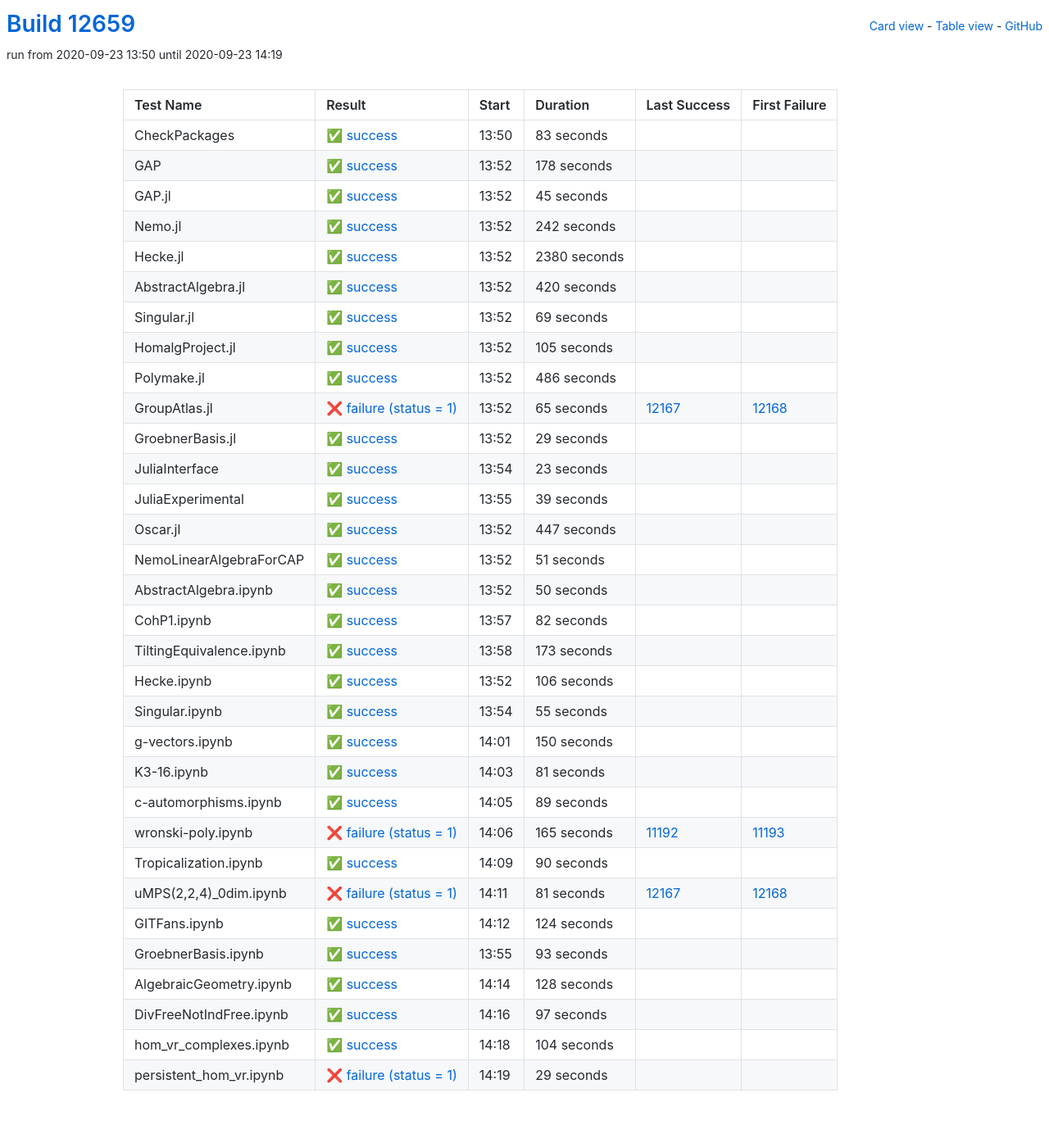
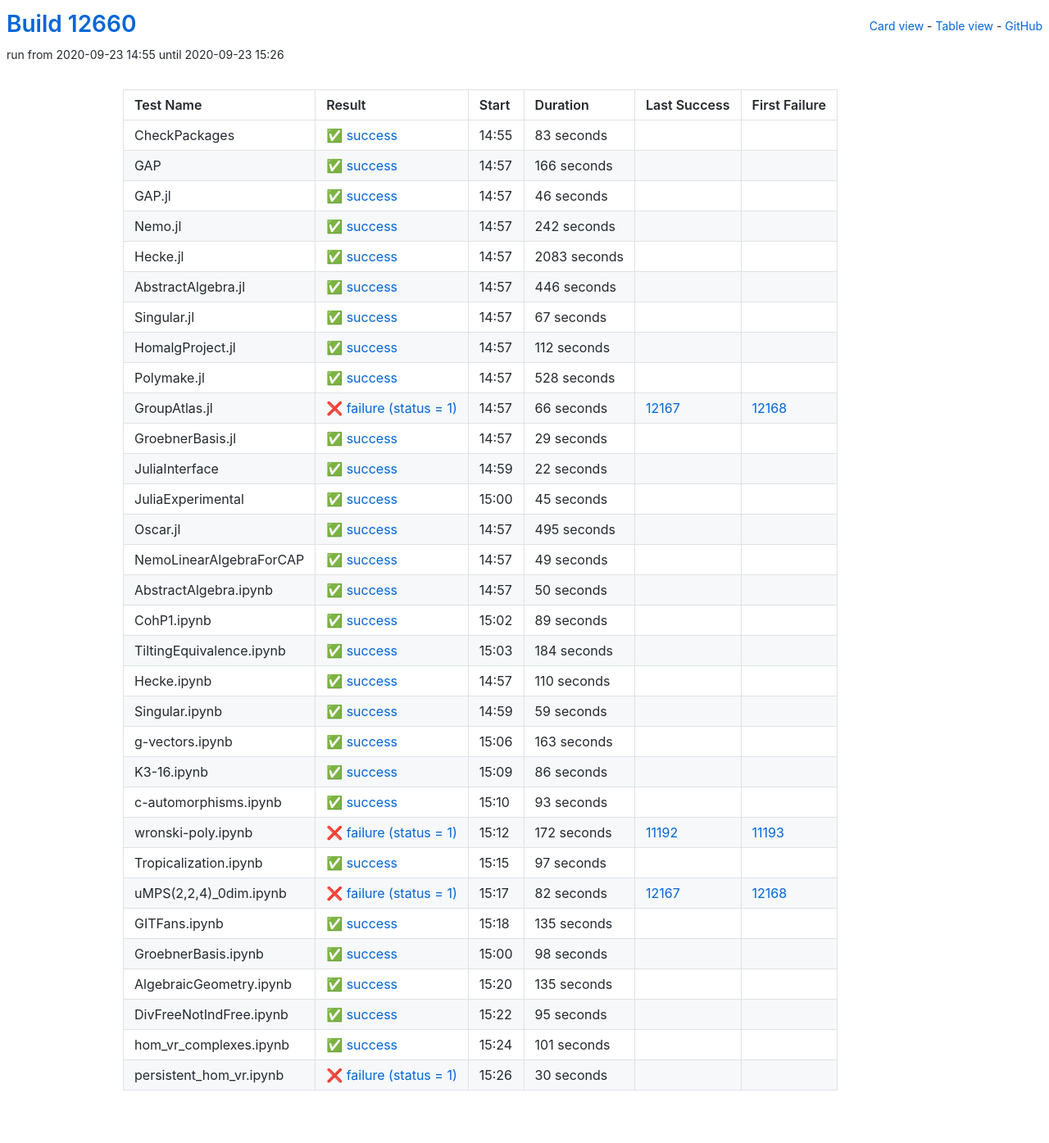
Before and after one commit to oscar-system/oscar-ci-status, a Jekyll site: the page built from table.html, in a window 1280 px wide. Shown: the whole page at 82% size. Built offline with Jekyll 4.4.1, drawn with Linux system fonts in a browser that asks for light colours.

Commit message:
Build #12660

```diff
--- a/_data/ci.yml
+++ b/_data/ci.yml
@@ -1,6 +1,6 @@
 ---
-build: 12659
-build_url: https://oscarci.mathematik.uni-kl.de/job/oscar/12659/
+build: 12660
+build_url: https://oscarci.mathematik.uni-kl.de/job/oscar/12660/
 job: oscar
 organization: oscar-system
 repo: oscar-ci-status
@@ -8,8 +8,8 @@
 tests:
 - name: CheckPackages
   id: checkpackages
-  log: https://oscarci.mathematik.uni-kl.de/job/oscar/12659/artifact/logs/build-12659/CheckPackages.log
-  start: 2020-09-23 13:50
+  log: https://oscarci.mathematik.uni-kl.de/job/oscar/12660/artifact/logs/build-12660/CheckPackages.log
+  start: 2020-09-23 14:55
   success: true
   exitcode: 0
   status: success
@@ -20,32 +20,32 @@
   first_failure_url:
 - name: GAP
   id: gap
-  log: https://oscarci.mathematik.uni-kl.de/job/oscar/12659/artifact/logs/build-12659/GAP.log
-  start: 2020-09-23 13:52
+  log: https://oscarci.mathematik.uni-kl.de/job/oscar/12660/artifact/logs/build-12660/GAP.log
+  start: 2020-09-23 14:57
   success: true
   exitcode: 0
   status: success
-  duration: 178
+  duration: 166
   last_success: false
   last_success_url:
   first_failure: false
   first_failure_url:
 - name: GAP.jl
   id: gap-jl
-  log: https://oscarci.mathematik.uni-kl.de/job/oscar/12659/artifact/logs/build-12659/GAP.jl.log
-  start: 2020-09-23 13:52
+  log: https://oscarci.mathematik.uni-kl.de/job/oscar/12660/artifact/logs/build-12660/GAP.jl.log
+  start: 2020-09-23 14:57
   success: true
   exitcode: 0
   status: success
-  duration: 45
+  duration: 46
   last_success: false
   last_success_url:
   first_failure: false
   first_failure_url:
 - name: Nemo.jl
   id: nemo-jl
-  log: https://oscarci.mathematik.uni-kl.de/job/oscar/12659/artifact/logs/build-12659/Nemo.jl.log
-  start: 2020-09-23 13:52
+  log: https://oscarci.mathematik.uni-kl.de/job/oscar/12660/artifact/logs/build-12660/Nemo.jl.log
+  start: 2020-09-23 14:57
   success: true
   exitcode: 0
   status: success
@@ -56,80 +56,80 @@
   first_failure_url:
 - name: Hecke.jl
   id: hecke-jl
-  log: https://oscarci.mathematik.uni-kl.de/job/oscar/12659/artifact/logs/build-12659/Hecke.jl.log
-  start: 2020-09-23 13:52
+  log: https://oscarci.mathematik.uni-kl.de/job/oscar/12660/artifact/logs/build-12660/Hecke.jl.log
+  start: 2020-09-23 14:57
   success: true
   exitcode: 0
   status: success
-  duration: 2380
+  duration: 2083
   last_success: false
   last_success_url:
   first_failure: false
   first_failure_url:
 - name: AbstractAlgebra.jl
   id: abstractalgebra-jl
-  log: https://oscarci.mathematik.uni-kl.de/job/oscar/12659/artifact/logs/build-12659/AbstractAlgebra.jl.log
-  start: 2020-09-23 13:52
+  log: https://oscarci.mathematik.uni-kl.de/job/oscar/12660/artifact/logs/build-12660/AbstractAlgebra.jl.log
+  start: 2020-09-23 14:57
   success: true
   exitcode: 0
   status: success
-  duration: 420
+  duration: 446
   last_success: false
   last_success_url:
   first_failure: false
   first_failure_url:
 - name: Singular.jl
   id: singular-jl
-  log: https://oscarci.mathematik.uni-kl.de/job/oscar/12659/artifact/logs/build-12659/Singular.jl.log
-  start: 2020-09-23 13:52
+  log: https://oscarci.mathematik.uni-kl.de/job/oscar/12660/artifact/logs/build-12660/Singular.jl.log
+  start: 2020-09-23 14:57
   success: true
   exitcode: 0
   status: success
-  duration: 69
+  duration: 67
   last_success: false
   last_success_url:
   first_failure: false
   first_failure_url:
 - name: HomalgProject.jl
   id: homalgproject-jl
-  log: https://oscarci.mathematik.uni-kl.de/job/oscar/12659/artifact/logs/build-12659/HomalgProject.jl.log
-  start: 2020-09-23 13:52
+  log: https://oscarci.mathematik.uni-kl.de/job/oscar/12660/artifact/logs/build-12660/HomalgProject.jl.log
+  start: 2020-09-23 14:57
   success: true
   exitcode: 0
   status: success
-  duration: 105
+  duration: 112
   last_success: false
   last_success_url:
   first_failure: false
   first_failure_url:
 - name: Polymake.jl
   id: polymake-jl
-  log: https://oscarci.mathematik.uni-kl.de/job/oscar/12659/artifact/logs/build-12659/Polymake.jl.log
-  start: 2020-09-23 13:52
+  log: https://oscarci.mathematik.uni-kl.de/job/oscar/12660/artifact/logs/build-12660/Polymake.jl.log
+  start: 2020-09-23 14:57
   success: true
   exitcode: 0
   status: success
-  duration: 486
+  duration: 528
   last_success: false
   last_success_url:
   first_failure: false
   first_failure_url:
 - name: GroupAtlas.jl
   id: groupatlas-jl
-  log: https://oscarci.mathematik.uni-kl.de/job/oscar/12659/artifact/logs/build-12659/GroupAtlas.jl.log
-  start: 2020-09-23 13:52
+  log: https://oscarci.mathematik.uni-kl.de/job/oscar/12660/artifact/logs/build-12660/GroupAtlas.jl.log
+  start: 2020-09-23 14:57
   success: false
   exitcode: 1
   status: failure
-  duration: 65
+  duration: 66
   last_success: 12167
   last_success_url: https://oscarci.mathematik.uni-kl.de/job/oscar/12167/
   first_failure: 12168
   first_failure_url: https://oscarci.mathematik.uni-kl.de/job/oscar/12168/
 - name: GroebnerBasis.jl
   id: groebnerbasis-jl
-  log: https://oscarci.mathematik.uni-kl.de/job/oscar/12659/artifact/logs/build-12659/GroebnerBasis.jl.log
-  start: 2020-09-23 13:52
+  log: https://oscarci.mathematik.uni-kl.de/job/oscar/12660/artifact/logs/build-12660/GroebnerBasis.jl.log
+  start: 2020-09-23 14:57
   success: true
   exitcode: 0
   status: success
@@ -140,56 +140,56 @@
   first_failure_url:
 - name: JuliaInterface
   id: juliainterface
-  log: https://oscarci.mathematik.uni-kl.de/job/oscar/12659/artifact/logs/build-12659/JuliaInterface.log
-  start: 2020-09-23 13:54
+  log: https://oscarci.mathematik.uni-kl.de/job/oscar/12660/artifact/logs/build-12660/JuliaInterface.log
+  start: 2020-09-23 14:59
   success: true
   exitcode: 0
   status: success
-  duration: 23
+  duration: 22
   last_success: false
   last_success_url:
   first_failure: false
   first_failure_url:
 - name: JuliaExperimental
   id: juliaexperimental
-  log: https://oscarci.mathematik.uni-kl.de/job/oscar/12659/artifact/logs/build-12659/JuliaExperimental.log
-  start: 2020-09-23 13:55
+  log: https://oscarci.mathematik.uni-kl.de/job/oscar/12660/artifact/logs/build-12660/JuliaExperimental.log
+  start: 2020-09-23 15:00
   success: true
   exitcode: 0
   status: success
-  duration: 39
+  duration: 45
   last_success: false
   last_success_url:
   first_failure: false
   first_failure_url:
 - name: Oscar.jl
   id: oscar-jl
-  log: https://oscarci.mathematik.uni-kl.de/job/oscar/12659/artifact/logs/build-12659/Oscar.jl.log
-  start: 2020-09-23 13:52
+  log: https://oscarci.mathematik.uni-kl.de/job/oscar/12660/artifact/logs/build-12660/Oscar.jl.log
+  start: 2020-09-23 14:57
   success: true
   exitcode: 0
   status: success
-  duration: 447
+  duration: 495
   last_success: false
   last_success_url:
   first_failure: false
   first_failure_url:
 - name: NemoLinearAlgebraForCAP
   id: nemolinearalgebraforcap
-  log: https://oscarci.mathematik.uni-kl.de/job/oscar/12659/artifact/logs/build-12659/NemoLinearAlgebraForCAP.log
-  start: 2020-09-23 13:52
+  log: https://oscarci.mathematik.uni-kl.de/job/oscar/12660/artifact/logs/build-12660/NemoLinearAlgebraForCAP.log
+  start: 2020-09-23 14:57
   success: true
   exitcode: 0
   status: success
-  duration: 51
+  duration: 49
   last_success: false
   last_success_url:
   first_failure: false
   first_failure_url:
 - name: AbstractAlgebra.ipynb
   id: abstractalgebra-ipynb
-  log: https://oscarci.mathematik.uni-kl.de/job/oscar/12659/artifact/logs/build-12659/AbstractAlgebra.ipynb.log
-  start: 2020-09-23 13:52
+  log: https://oscarci.mathematik.uni-kl.de/job/oscar/12660/artifact/logs/build-12660/AbstractAlgebra.ipynb.log
+  start: 2020-09-23 14:57
   success: true
   exitcode: 0
   status: success
@@ -200,80 +200,8 @@
   first_failure_url:
 - name: CohP1.ipynb
   id: cohp1-ipynb
-  log: https://oscarci.mathematik.uni-kl.de/job/oscar/12659/artifact/logs/build-12659/CohP1.ipynb.log
-  start: 2020-09-23 13:57
-  success: true
-  exitcode: 0
-  status: success
-  duration: 82
-  last_success: false
-  last_success_url:
-  first_failure: false
-  first_failure_url:
-- name: TiltingEquivalence.ipynb
-  id: tiltingequivalence-ipynb
-  log: https://oscarci.mathematik.uni-kl.de/job/oscar/12659/artifact/logs/build-12659/TiltingEquivalence.ipynb.log
-  start: 2020-09-23 13:58
-  success: true
-  exitcode: 0
-  status: success
-  duration: 173
-  last_success: false
-  last_success_url:
-  first_failure: false
-  first_failure_url:
-- name: Hecke.ipynb
-  id: hecke-ipynb
-  log: https://oscarci.mathematik.uni-kl.de/job/oscar/12659/artifact/logs/build-12659/Hecke.ipynb.log
-  start: 2020-09-23 13:52
-  success: true
-  exitcode: 0
-  status: success
-  duration: 106
-  last_success: false
-  last_success_url:
-  first_failure: false
-  first_failure_url:
-- name: Singular.ipynb
-  id: singular-ipynb
-  log: https://oscarci.mathematik.uni-kl.de/job/oscar/12659/artifact/logs/build-12659/Singular.ipynb.log
-  start: 2020-09-23 13:54
-  success: true
-  exitcode: 0
-  status: success
-  duration: 55
-  last_success: false
-  last_success_url:
-  first_failure: false
-  first_failure_url:
-- name: g-vectors.ipynb
-  id: g-vectors-ipynb
-  log: https://oscarci.mathematik.uni-kl.de/job/oscar/12659/artifact/logs/build-12659/g-vectors.ipynb.log
-  start: 2020-09-23 14:01
-  success: true
-  exitcode: 0
-  status: success
-  duration: 150
-  last_success: false
-  last_success_url:
-  first_failure: false
-  first_failure_url:
-- name: K3-16.ipynb
-  id: k3-16-ipynb
-  log: https://oscarci.mathematik.uni-kl.de/job/oscar/12659/artifact/logs/build-12659/K3-16.ipynb.log
-  start: 2020-09-23 14:03
-  success: true
-  exitcode: 0
-  status: success
-  duration: 81
-  last_success: false
-  last_success_url:
-  first_failure: false
-  first_failure_url:
-- name: c-automorphisms.ipynb
-  id: c-automorphisms-ipynb
-  log: https://oscarci.mathematik.uni-kl.de/job/oscar/12659/artifact/logs/build-12659/c-automorphisms.ipynb.log
-  start: 2020-09-23 14:05
+  log: https://oscarci.mathematik.uni-kl.de/job/oscar/12660/artifact/logs/build-12660/CohP1.ipynb.log
+  start: 2020-09-23 15:02
   success: true
   exitcode: 0
   status: success
@@ -282,58 +210,70 @@
   last_success_url:
   first_failure: false
   first_failure_url:
-- name: wronski-poly.ipynb
-  id: wronski-poly-ipynb
-  log: https://oscarci.mathematik.uni-kl.de/job/oscar/12659/artifact/logs/build-12659/wronski-poly.ipynb.log
-  start: 2020-09-23 14:06
-  success: false
-  exitcode: 1
-  status: failure
-  duration: 165
-  last_success: 11192
-  last_success_url: https://oscarci.mathematik.uni-kl.de/job/oscar/11192/
-  first_failure: 11193
-  first_failure_url: https://oscarci.mathematik.uni-kl.de/job/oscar/11193/
-- name: Tropicalization.ipynb
-  id: tropicalization-ipynb
-  log: https://oscarci.mathematik.uni-kl.de/job/oscar/12659/artifact/logs/build-12659/Tropicalization.ipynb.log
-  start: 2020-09-23 14:09
+- name: TiltingEquivalence.ipynb
+  id: tiltingequivalence-ipynb
+  log: https://oscarci.mathematik.uni-kl.de/job/oscar/12660/artifact/logs/build-12660/TiltingEquivalence.ipynb.log
+  start: 2020-09-23 15:03
   success: true
   exitcode: 0
   status: success
-  duration: 90
+  duration: 184
   last_success: false
   last_success_url:
   first_failure: false
   first_failure_url:
-- name: uMPS(2,2,4)_0dim.ipynb
-  id: umps-2-2-4-0dim-ipynb
-  log: https://oscarci.mathematik.uni-kl.de/job/oscar/12659/artifact/logs/build-12659/uMPS-2-2-4-_0dim.ipynb.log
-  start: 2020-09-23 14:11
-  success: false
-  exitcode: 1
-  status: failure
-  duration: 81
-  last_success: 12167
-  last_success_url: https://oscarci.mathematik.uni-kl.de/job/oscar/12167/
-  first_failure: 12168
-  first_failure_url: https://oscarci.mathematik.uni-kl.de/job/oscar/12168/
-- name: GITFans.ipynb
-  id: gitfans-ipynb
-  log: https://oscarci.mathematik.uni-kl.de/job/oscar/12659/artifact/logs/build-12659/GITFans.ipynb.log
-  start: 2020-09-23 14:12
+- name: Hecke.ipynb
+  id: hecke-ipynb
+  log: https://oscarci.mathematik.uni-kl.de/job/oscar/12660/artifact/logs/build-12660/Hecke.ipynb.log
+  start: 2020-09-23 14:57
   success: true
   exitcode: 0
   status: success
-  duration: 124
+  duration: 110
   last_success: false
   last_success_url:
   first_failure: false
   first_failure_url:
-- name: GroebnerBasis.ipynb
-  id: groebnerbasis-ipynb
-  log: https://oscarci.mathematik.uni-kl.de/job/oscar/12659/artifact/logs/build-12659/GroebnerBasis.ipynb.log
-  start: 2020-09-23 13:55
+- name: Singular.ipynb
+  id: singular-ipynb
+  log: https://oscarci.mathematik.uni-kl.de/job/oscar/12660/artifact/logs/build-12660/Singular.ipynb.log
+  start: 2020-09-23 14:59
+  success: true
+  exitcode: 0
+  status: success
+  duration: 59
+  last_success: false
+  last_success_url:
+  first_failure: false
+  first_failure_url:
+- name: g-vectors.ipynb
+  id: g-vectors-ipynb
+  log: https://oscarci.mathematik.uni-kl.de/job/oscar/12660/artifact/logs/build-12660/g-vectors.ipynb.log
+  start: 2020-09-23 15:06
+  success: true
+  exitcode: 0
+  status: success
+  duration: 163
+  last_success: false
+  last_success_url:
+  first_failure: false
+  first_failure_url:
+- name: K3-16.ipynb
+  id: k3-16-ipynb
+  log: https://oscarci.mathematik.uni-kl.de/job/oscar/12660/artifact/logs/build-12660/K3-16.ipynb.log
+  start: 2020-09-23 15:09
+  success: true
+  exitcode: 0
+  status: success
+  duration: 86
+  last_success: false
+  last_success_url:
+  first_failure: false
+  first_failure_url:
+- name: c-automorphisms.ipynb
+  id: c-automorphisms-ipynb
+  log: https://oscarci.mathematik.uni-kl.de/job/oscar/12660/artifact/logs/build-12660/c-automorphisms.ipynb.log
+  start: 2020-09-23 15:10
   success: true
   exitcode: 0
   status: success
@@ -342,22 +282,22 @@
   last_success_url:
   first_failure: false
   first_failure_url:
-- name: AlgebraicGeometry.ipynb
-  id: algebraicgeometry-ipynb
-  log: https://oscarci.mathematik.uni-kl.de/job/oscar/12659/artifact/logs/build-12659/AlgebraicGeometry.ipynb.log
-  start: 2020-09-23 14:14
-  success: true
-  exitcode: 0
-  status: success
-  duration: 128
-  last_success: false
-  last_success_url:
-  first_failure: false
-  first_failure_url:
-- name: DivFreeNotIndFree.ipynb
-  id: divfreenotindfree-ipynb
-  log: https://oscarci.mathematik.uni-kl.de/job/oscar/12659/artifact/logs/build-12659/DivFreeNotIndFree.ipynb.log
-  start: 2020-09-23 14:16
+- name: wronski-poly.ipynb
+  id: wronski-poly-ipynb
+  log: https://oscarci.mathematik.uni-kl.de/job/oscar/12660/artifact/logs/build-12660/wronski-poly.ipynb.log
+  start: 2020-09-23 15:12
+  success: false
+  exitcode: 1
+  status: failure
+  duration: 172
+  last_success: 11192
+  last_success_url: https://oscarci.mathematik.uni-kl.de/job/oscar/11192/
+  first_failure: 11193
+  first_failure_url: https://oscarci.mathematik.uni-kl.de/job/oscar/11193/
+- name: Tropicalization.ipynb
+  id: tropicalization-ipynb
+  log: https://oscarci.mathematik.uni-kl.de/job/oscar/12660/artifact/logs/build-12660/Tropicalization.ipynb.log
+  start: 2020-09-23 15:15
   success: true
   exitcode: 0
   status: success
@@ -366,26 +306,86 @@
   last_success_url:
   first_failure: false
   first_failure_url:
-- name: hom_vr_complexes.ipynb
-  id: hom-vr-complexes-ipynb
-  log: https://oscarci.mathematik.uni-kl.de/job/oscar/12659/artifact/logs/build-12659/hom_vr_complexes.ipynb.log
-  start: 2020-09-23 14:18
+- name: uMPS(2,2,4)_0dim.ipynb
+  id: umps-2-2-4-0dim-ipynb
+  log: https://oscarci.mathematik.uni-kl.de/job/oscar/12660/artifact/logs/build-12660/uMPS-2-2-4-_0dim.ipynb.log
+  start: 2020-09-23 15:17
+  success: false
+  exitcode: 1
+  status: failure
+  duration: 82
+  last_success: 12167
+  last_success_url: https://oscarci.mathematik.uni-kl.de/job/oscar/12167/
+  first_failure: 12168
+  first_failure_url: https://oscarci.mathematik.uni-kl.de/job/oscar/12168/
+- name: GITFans.ipynb
+  id: gitfans-ipynb
+  log: https://oscarci.mathematik.uni-kl.de/job/oscar/12660/artifact/logs/build-12660/GITFans.ipynb.log
+  start: 2020-09-23 15:18
   success: true
   exitcode: 0
   status: success
-  duration: 104
+  duration: 135
+  last_success: false
+  last_success_url:
+  first_failure: false
+  first_failure_url:
+- name: GroebnerBasis.ipynb
+  id: groebnerbasis-ipynb
+  log: https://oscarci.mathematik.uni-kl.de/job/oscar/12660/artifact/logs/build-12660/GroebnerBasis.ipynb.log
+  start: 2020-09-23 15:00
+  success: true
+  exitcode: 0
+  status: success
+  duration: 98
+  last_success: false
+  last_success_url:
+  first_failure: false
+  first_failure_url:
+- name: AlgebraicGeometry.ipynb
+  id: algebraicgeometry-ipynb
+  log: https://oscarci.mathematik.uni-kl.de/job/oscar/12660/artifact/logs/build-12660/AlgebraicGeometry.ipynb.log
+  start: 2020-09-23 15:20
+  success: true
+  exitcode: 0
+  status: success
+  duration: 135
+  last_success: false
+  last_success_url:
+  first_failure: false
+  first_failure_url:
+- name: DivFreeNotIndFree.ipynb
+  id: divfreenotindfree-ipynb
+  log: https://oscarci.mathematik.uni-kl.de/job/oscar/12660/artifact/logs/build-12660/DivFreeNotIndFree.ipynb.log
+  start: 2020-09-23 15:22
+  success: true
+  exitcode: 0
+  status: success
+  duration: 95
+  last_success: false
+  last_success_url:
+  first_failure: false
+  first_failure_url:
+- name: hom_vr_complexes.ipynb
+  id: hom-vr-complexes-ipynb
+  log: https://oscarci.mathematik.uni-kl.de/job/oscar/12660/artifact/logs/build-12660/hom_vr_complexes.ipynb.log
+  start: 2020-09-23 15:24
+  success: true
+  exitcode: 0
+  status: success
+  duration: 101
   last_success: false
   last_success_url:
   first_failure: false
   first_failure_url:
 - name: persistent_hom_vr.ipynb
   id: persistent-hom-vr-ipynb
-  log: https://oscarci.mathematik.uni-kl.de/job/oscar/12659/artifact/logs/build-12659/persistent_hom_vr.ipynb.log
-  start: 2020-09-23 14:19
+  log: https://oscarci.mathematik.uni-kl.de/job/oscar/12660/artifact/logs/build-12660/persistent_hom_vr.ipynb.log
+  start: 2020-09-23 15:26
   success: false
   exitcode: 1
   status: failure
-  duration: 29
+  duration: 30
   last_success: false
   last_success_url:
   first_failure: false
```
Also changed, not shown: README.md.
